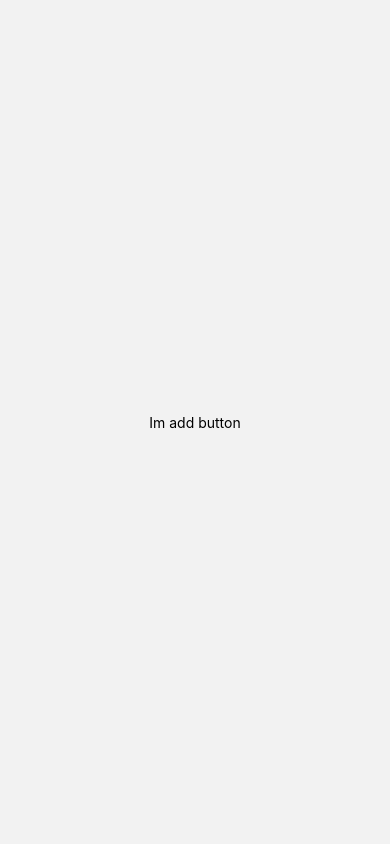
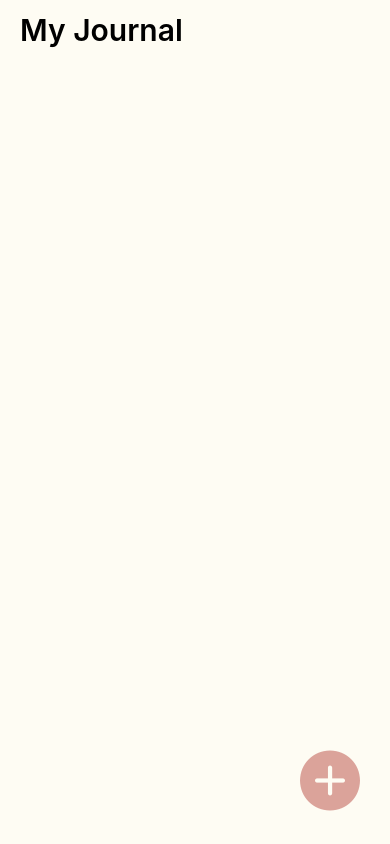
Before and after one commit to dhsongdev/howJournalApp, a React Native app: screen /Home in a window 390 px wide. Built offline with nearby package versions, Linux system fonts and the light colour scheme.

Commit message:
basic style

```diff
--- /dev/null
+++ b/colors.js
@@ -0,0 +1,5 @@
+export const colors = {
+  mainTheme: '#FEFCF3',
+  button: '#DBA39A',
+  addScreen: '#F7F1E5',
+};
--- a/navigator.js
+++ b/navigator.js
@@ -1,21 +1,62 @@
 import React from 'react';
 import { createNativeStackNavigator } from '@react-navigation/native-stack';
+
+import { View, Text, SafeAreaView, StyleSheet } from 'react-native';
 
 //screens
 import Add from './screens/add';
 import Home from './screens/home';
 
+//components
+import { colors } from './colors';
+
 const Stack = createNativeStackNavigator();
+
+const HomeHeader = () => (
+  <SafeAreaView style={{ backgroundColor: colors.mainTheme }}>
+    <View style={styles.homeHeaderContainer}>
+      <Text style={styles.homeHeaderTitle}>My Journal</Text>
+    </View>
+  </SafeAreaView>
+);
+
+const BackButton = () => <Text>back</Text>;
 
 export default function Navigator() {
   return (
-    <Stack.Navigator screenOptions={() => ({ headerShown: false })}>
-      <Stack.Screen name="Home" component={Home} />
+    <Stack.Navigator>
+      <Stack.Screen
+        name="Home"
+        component={Home}
+        options={() => ({
+          header: () => <HomeHeader />,
+        })}
+      />
       <Stack.Screen
         name="Add"
         component={Add}
-        options={() => ({ presentation: 'modal' })}
+        options={() => ({
+          headerLeft: () => <BackButton />,
+          headerTransparent: 'true',
+          headerTitle: 'Add new journal',
+          presentation: 'modal',
+          headerStyle: { backgroundColor: colors.button },
+          headerTitleStyle: { color: '#2E3840', fontSize: 15 },
+        })}
       />
     </Stack.Navigator>
   );
 }
+
+const styles = StyleSheet.create({
+  homeHeaderContainer: {
+    flexDirection: 'row',
+    height: 60,
+    alignItems: 'center',
+    paddingHorizontal: 20,
+  },
+  homeHeaderTitle: {
+    fontSize: 30,
+    fontWeight: '600',
+  },
+});
--- a/screens/add.js
+++ b/screens/add.js
@@ -1,5 +1,7 @@
 import * as React from 'react';
 import { View, Text, StyleSheet } from 'react-native';
+
+import { colors } from '../colors';
 
 export default function Add() {
   return (
@@ -14,5 +16,6 @@ const styles = StyleSheet.create({
     flex: 1,
     alignItems: 'center',
     justifyContent: 'center',
+    backgroundColor: colors.addScreen,
   },
 });
--- a/screens/home.js
+++ b/screens/home.js
@@ -1,24 +1,35 @@
 import * as React from 'react';
-import { View, Text, TouchableOpacity, StyleSheet } from 'react-native';
+import {
+  View,
+  Text,
+  TouchableOpacity,
+  StyleSheet,
+  SafeAreaView,
+} from 'react-native';
+
+//components
+import { AntDesign } from '@expo/vector-icons';
+import { colors } from '../colors';
 
 export default function Home({ navigation }) {
   return (
-    <View style={styles.mainContainer}>
+    <SafeAreaView style={styles.mainContainer}>
       <TouchableOpacity
         onPress={() => {
           navigation.navigate('Add');
         }}
+        style={styles.addButton}
       >
-        <Text>Im add button</Text>
+        <AntDesign name="pluscircle" size={60} color={colors.button} />
       </TouchableOpacity>
-    </View>
+    </SafeAreaView>
   );
 }
 
 const styles = StyleSheet.create({
   mainContainer: {
     flex: 1,
-    alignItems: 'center',
-    justifyContent: 'center',
+    backgroundColor: colors.mainTheme,
   },
+  addButton: { position: 'absolute', right: 30, bottom: 30 },
 });
```
